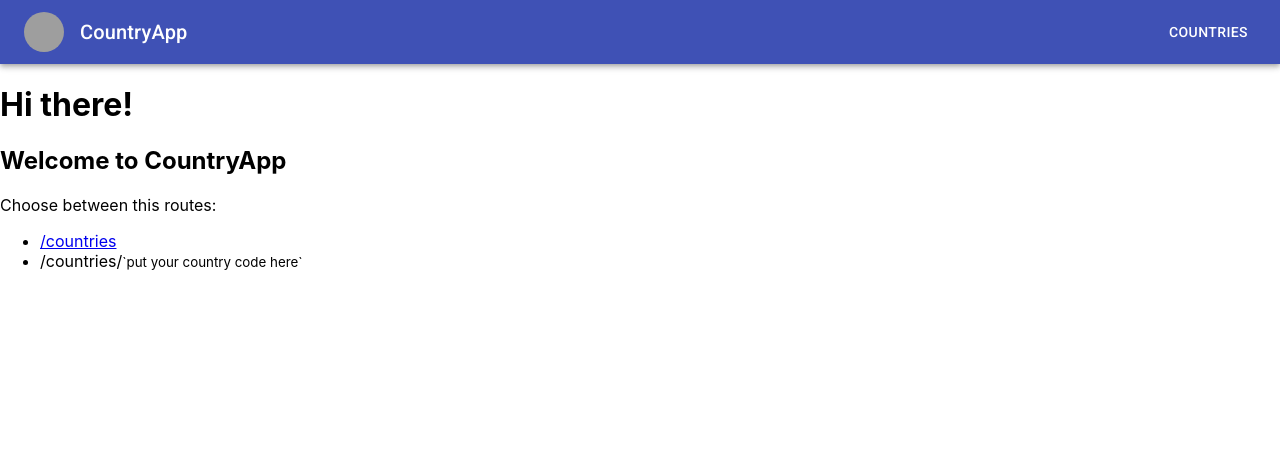
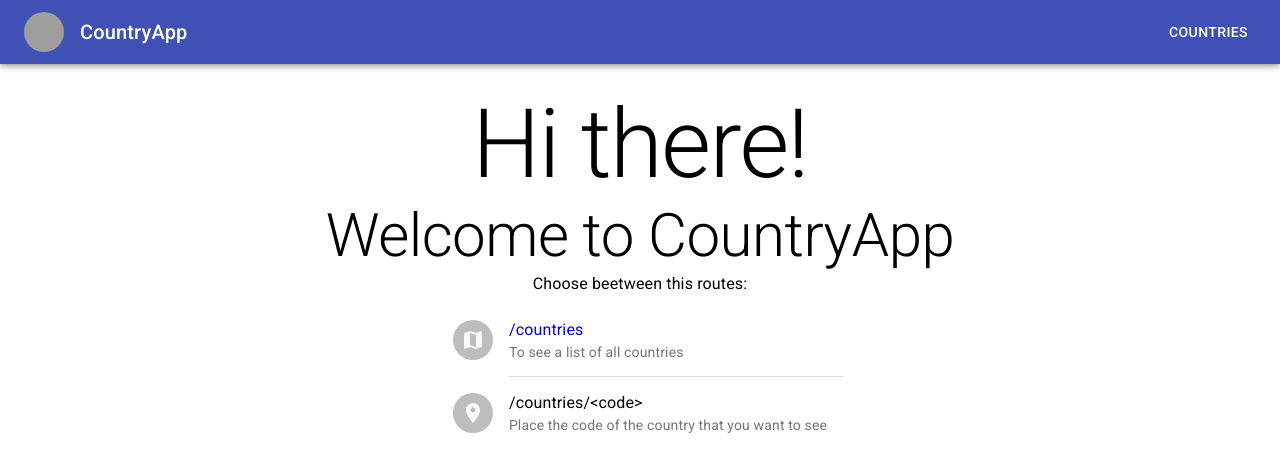
Before and after one commit to FSBalbuena/react-apollo-challenge, a React (Create React App) app in the folder front-end/frontend-challenge/: page / in a window 1280 px wide. Shown: the top 472 px of the page. Built offline with nearby package versions, Linux system fonts and the light colour scheme; grey boxes are pictures that could not be loaded.

Commit message:
Ready home UI

```diff
--- a/front-end/frontend-challenge/src/components/Home.jsx
+++ b/front-end/frontend-challenge/src/components/Home.jsx
@@ -1,14 +1,70 @@
 import React from 'react'
 import Typography from '@material-ui/core/Typography';
+import Grid from '@material-ui/core/Grid';
 import {Link} from 'react-router-dom'
-export default ()=>(
-    <div>
-        <h1>Hi there!</h1>
-        <h2>Welcome to CountryApp</h2>
-        <p>Choose between this routes:</p>
-        <ul>
-            <li><Link to="/countries">{"/countries"}</Link></li>
-            <li>/countries/<small>`put your country code here`</small></li>
-        </ul>
-    </div>
+import List from '@material-ui/core/List';
+import ListItem from '@material-ui/core/ListItem';
+import ListItemText from '@material-ui/core/ListItemText';
+import ListItemAvatar from '@material-ui/core/ListItemAvatar';
+import MapIcon from '@material-ui/icons/Map';
+import LocationOnIcon from '@material-ui/icons/LocationOn';
+import Divider from '@material-ui/core/Divider';
+import Avatar from '@material-ui/core/Avatar';
+
+import { makeStyles } from '@material-ui/core/styles';
+
+const useStyles = makeStyles(theme => ({
+  container:{
+    padding:theme.spacing(3)
+  },
+  link:{
+      textDecoration:"none"
+  }
+}));
+
+export default ()=>{
+  const classes = useStyles();
+  return (
+    <Grid container
+    direction="column"
+    justify="center"
+    alignItems="center" className={classes.container}>
+        <Typography variant="h1" component="h1">
+            Hi there!
+        </Typography>
+        <Typography variant="h2" component="h2">
+        Welcome to CountryApp
+        </Typography>
+        <Typography variant="body1" component="p">
+        Choose beetween this routes:
+        </Typography>
+        <Grid
+            container
+            direction="column"
+            justify="center"
+            alignItems="center"
+            >
+            <List>
+               <ListItem>
+                 <ListItemAvatar>
+                   <Avatar>
+                     <MapIcon />
+                   </Avatar>
+                 </ListItemAvatar>
+                 <ListItemText primary={<Link to="/countries" className={classes.link}>{"/countries"}</Link>} secondary={"To see a list of all countries"} />
+               </ListItem>
+               <Divider variant="inset" component="li" />
+               <ListItem>
+                 <ListItemAvatar>
+                   <Avatar>
+                     <LocationOnIcon />
+                   </Avatar>
+                 </ListItemAvatar>
+                 <ListItemText primary="/countries/<code>" secondary={"Place the code of the country that you want to see"} />
+               </ListItem>
+             </List>
+          </Grid>
+
+    </Grid>
 )
+  }
```
